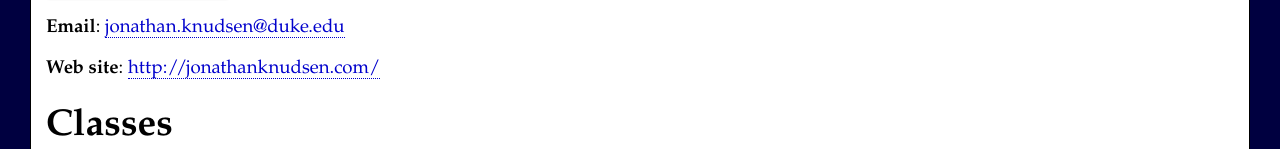
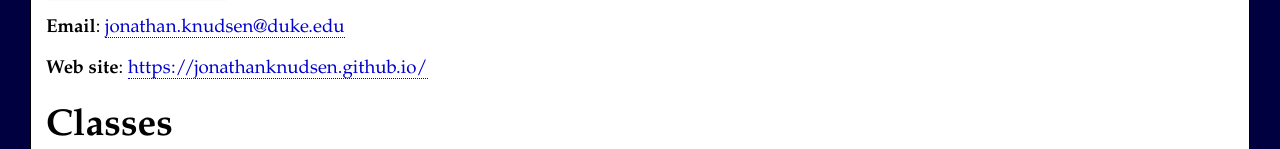
Before and after one commit to jonathanknudsen/duke-html, a plain HTML site: page index.html in a window 1280 px wide. Shown: the part 331-480 px from the top of the page. Drawn offline with nearby package versions, Linux system fonts and the light colour scheme.

Commit message:
Fixed home page link

```diff
--- a/index.html
+++ b/index.html
@@ -36,7 +36,7 @@ body {
             <b>Email</b>: <a href="mailto:jonathan.knudsen@duke.edu">jonathan.knudsen@duke.edu</a>
         </p>
         <p>
-            <b>Web site</b>: <a href="http://jonathanknudsen.com/" target="_blank">http://jonathanknudsen.com/</a>
+            <b>Web site</b>: <a href="https://jonathanknudsen.github.io/" target="_blank">https://jonathanknudsen.github.io/</a>
         </p>
 
 
```
